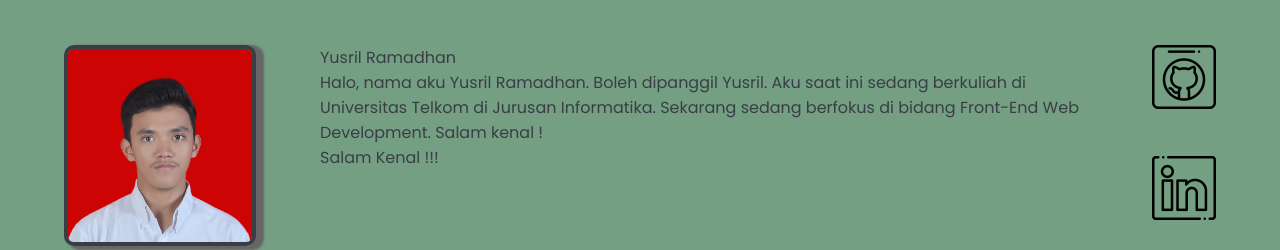
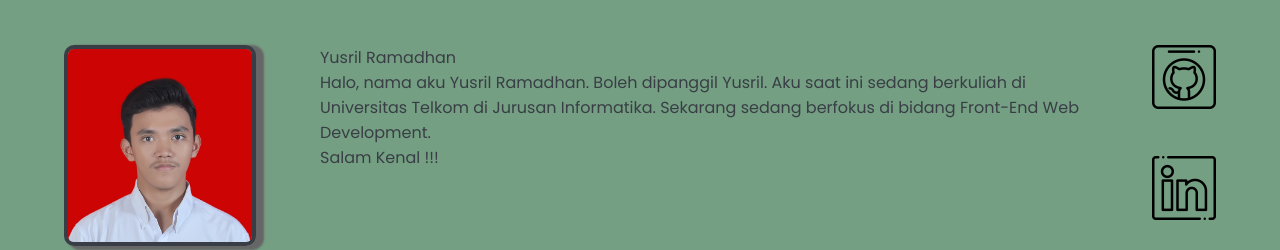
Before and after one commit to arifian853/Herbal.in, a React (Create React App) app: page / in a window 1280 px wide. Shown: the part 3047-3297 px from the top of the page. Built offline with nearby package versions, Linux system fonts and the light colour scheme; no server answers.

Commit message:
Finishing, goes to deploy

```diff
--- a/src/pages/Teams.jsx
+++ b/src/pages/Teams.jsx
@@ -72,7 +72,7 @@ export const Teams = () => {
         <img className="profil" src="../Assets/Foto_Yusril.jpeg" alt="profile" />
         <div className="kata">
           <p>Yusril Ramadhan</p>
-          <p>Halo, nama aku Yusril Ramadhan. Boleh dipanggil Yusril. Aku saat ini sedang berkuliah di Universitas Telkom di Jurusan Informatika. Sekarang sedang berfokus di bidang Front-End Web Development. Salam kenal !</p>
+          <p>Halo, nama aku Yusril Ramadhan. Boleh dipanggil Yusril. Aku saat ini sedang berkuliah di Universitas Telkom di Jurusan Informatika. Sekarang sedang berfokus di bidang Front-End Web Development.</p>
           <p>Salam Kenal !!!</p>
         </div>
         <div className="icon">
```
